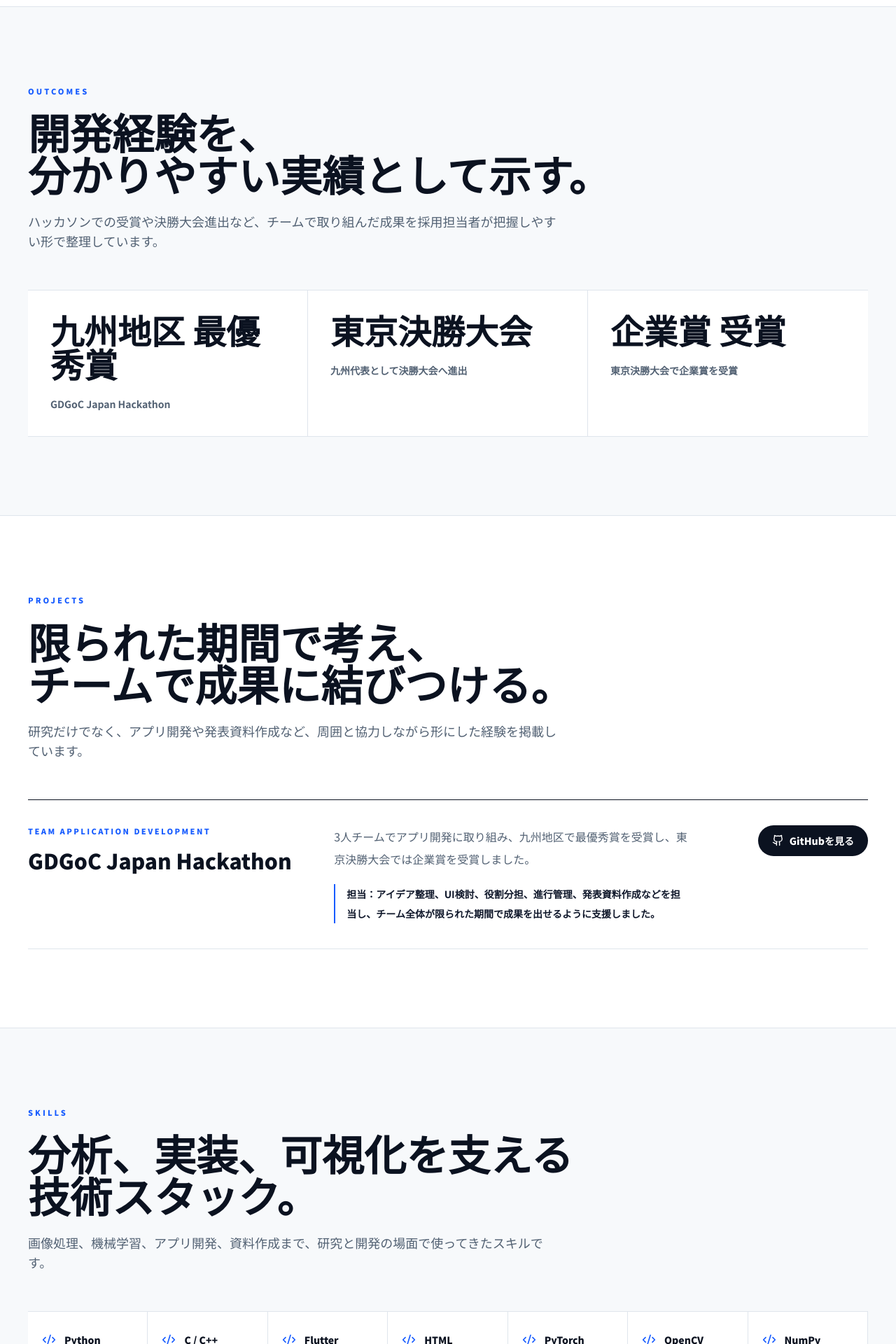
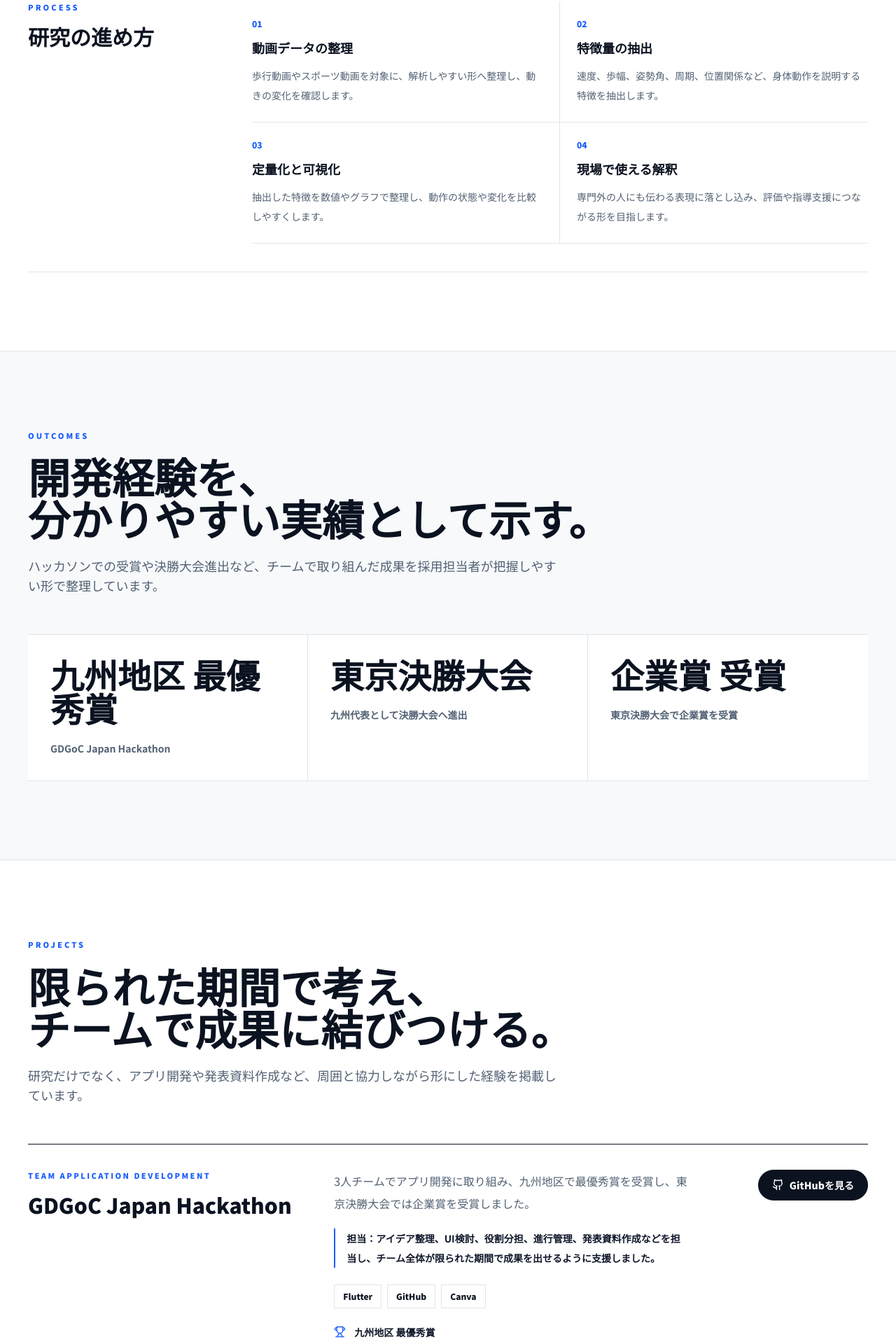
Before and after one commit to Kouki699/My-portfolio, a Next.js app: page / in a window 1280 px wide. Shown: the part 2877-4797 px from the top of the page at 70% size. Built offline with nearby package versions, Linux system fonts and the light colour scheme.

Commit message:
Improve portfolio details and metadata

```diff
--- a/app/layout.tsx
+++ b/app/layout.tsx
@@ -10,9 +10,51 @@ const notoSansJp = Noto_Sans_JP({
 });
 
 export const metadata: Metadata = {
-  title: "内倉 康喜 | Research & Engineering",
+  metadataBase: new URL("https://kouki-u-portfolio.vercel.app"),
+  title: {
+    default: "内倉 康喜 | Research & Engineering",
+    template: "%s | 内倉 康喜",
+  },
   description:
     "画像処理・AIを用いた身体動作解析に取り組む大学院生、内倉 康喜の公式サイトです。",
+  keywords: [
+    "内倉 康喜",
+    "Kouki Uchikura",
+    "画像処理",
+    "AI",
+    "身体動作解析",
+    "ポートフォリオ",
+    "宮崎大学大学院",
+  ],
+  authors: [{ name: "Kouki Uchikura" }],
+  creator: "Kouki Uchikura",
+  alternates: {
+    canonical: "/",
+  },
+  openGraph: {
+    title: "内倉 康喜 | Research & Engineering",
+    description:
+      "画像処理・AIを用いた身体動作解析に取り組む大学院生、内倉 康喜の公式サイトです。",
+    url: "https://kouki-u-portfolio.vercel.app",
+    siteName: "Kouki Uchikura Portfolio",
+    locale: "ja_JP",
+    type: "website",
+    images: [
+      {
+        url: "/og-image.svg",
+        width: 1200,
+        height: 630,
+        alt: "Kouki Uchikura Research Portfolio",
+      },
+    ],
+  },
+  twitter: {
+    card: "summary_large_image",
+    title: "内倉 康喜 | Research & Engineering",
+    description:
+      "画像処理・AIを用いた身体動作解析に取り組む大学院生、内倉 康喜の公式サイトです。",
+    images: ["/og-image.svg"],
+  },
 };
 
 export default function RootLayout({
--- a/components/Projects.tsx
+++ b/components/Projects.tsx
@@ -1,4 +1,4 @@
-import { Github } from "lucide-react";
+import { Github, Trophy } from "lucide-react";
 import { projects } from "@/data/profile";
 import { SectionHeading } from "@/components/SectionHeading";
 
@@ -37,6 +37,27 @@ export function Projects() {
                   <p className="mt-5 border-l-2 border-accent pl-4 text-sm font-bold leading-7 text-ink">
                     担当：{project.role}
                   </p>
+                  <div className="mt-6 flex flex-wrap gap-2">
+                    {project.techStack.map((tech) => (
+                      <span
+                        key={tech}
+                        className="border border-line px-3 py-2 text-xs font-black text-navy"
+                      >
+                        {tech}
+                      </span>
+                    ))}
+                  </div>
+                  <div className="mt-6 grid gap-2">
+                    {project.outcomes.map((outcome) => (
+                      <div
+                        key={outcome}
+                        className="flex items-center gap-3 text-sm font-bold text-ink"
+                      >
+                        <Trophy className="shrink-0 text-accent" size={17} />
+                        {outcome}
+                      </div>
+                    ))}
+                  </div>
                 </div>
                 <div className="flex items-start lg:justify-end">
                   {available ? (
--- a/components/Research.tsx
+++ b/components/Research.tsx
@@ -1,4 +1,4 @@
-import { research } from "@/data/profile";
+import { research, researchProcess } from "@/data/profile";
 import { SectionHeading } from "@/components/SectionHeading";
 
 export function Research() {
@@ -45,6 +45,32 @@ export function Research() {
             </article>
           ))}
         </div>
+        <div className="mt-16 border-t border-navy">
+          <div className="grid gap-8 border-b border-line py-10 lg:grid-cols-[18rem_1fr]">
+            <div>
+              <p className="section-label">Process</p>
+              <h3 className="mt-4 text-3xl font-black leading-tight text-navy">
+                研究の進め方
+              </h3>
+            </div>
+            <div className="grid border-t border-line sm:grid-cols-2 lg:border-t-0">
+              {researchProcess.map((step) => (
+                <div
+                  key={step.label}
+                  className="border-b border-line py-6 sm:odd:border-r sm:odd:pr-6 sm:even:pl-6"
+                >
+                  <p className="text-xs font-black text-accent">{step.label}</p>
+                  <h4 className="mt-3 text-lg font-black text-navy">
+                    {step.title}
+                  </h4>
+                  <p className="mt-3 text-sm leading-7 text-steel">
+                    {step.description}
+                  </p>
+                </div>
+              ))}
+            </div>
+          </div>
+        </div>
       </div>
     </section>
   );
--- a/data/profile.ts
+++ b/data/profile.ts
@@ -69,6 +69,33 @@ export const research = [
   },
 ];
 
+export const researchProcess = [
+  {
+    label: "01",
+    title: "動画データの整理",
+    description:
+      "歩行動画やスポーツ動画を対象に、解析しやすい形へ整理し、動きの変化を確認します。",
+  },
+  {
+    label: "02",
+    title: "特徴量の抽出",
+    description:
+      "速度、歩幅、姿勢角、周期、位置関係など、身体動作を説明する特徴を抽出します。",
+  },
+  {
+    label: "03",
+    title: "定量化と可視化",
+    description:
+      "抽出した特徴を数値やグラフで整理し、動作の状態や変化を比較しやすくします。",
+  },
+  {
+    label: "04",
+    title: "現場で使える解釈",
+    description:
+      "専門外の人にも伝わる表現に落とし込み、評価や指導支援につながる形を目指します。",
+  },
+];
+
 export const achievements = [
   {
     value: "九州地区 最優秀賞",
@@ -91,6 +118,8 @@ export const projects = [
     description:
       "3人チームでアプリ開発に取り組み、九州地区で最優秀賞を受賞し、東京決勝大会では企業賞を受賞しました。",
     role: "アイデア整理、UI検討、役割分担、進行管理、発表資料作成などを担当し、チーム全体が限られた期間で成果を出せるように支援しました。",
+    techStack: ["Flutter", "GitHub", "Canva"],
+    outcomes: ["九州地区 最優秀賞", "東京決勝大会進出", "企業賞受賞"],
     githubUrl: "https://github.com/akakirishima/mo-kun",
   },
 ];
```
Also changed, not shown: public/og-image.svg (added), 1 other file (tests, documents, lock files or other folders).
